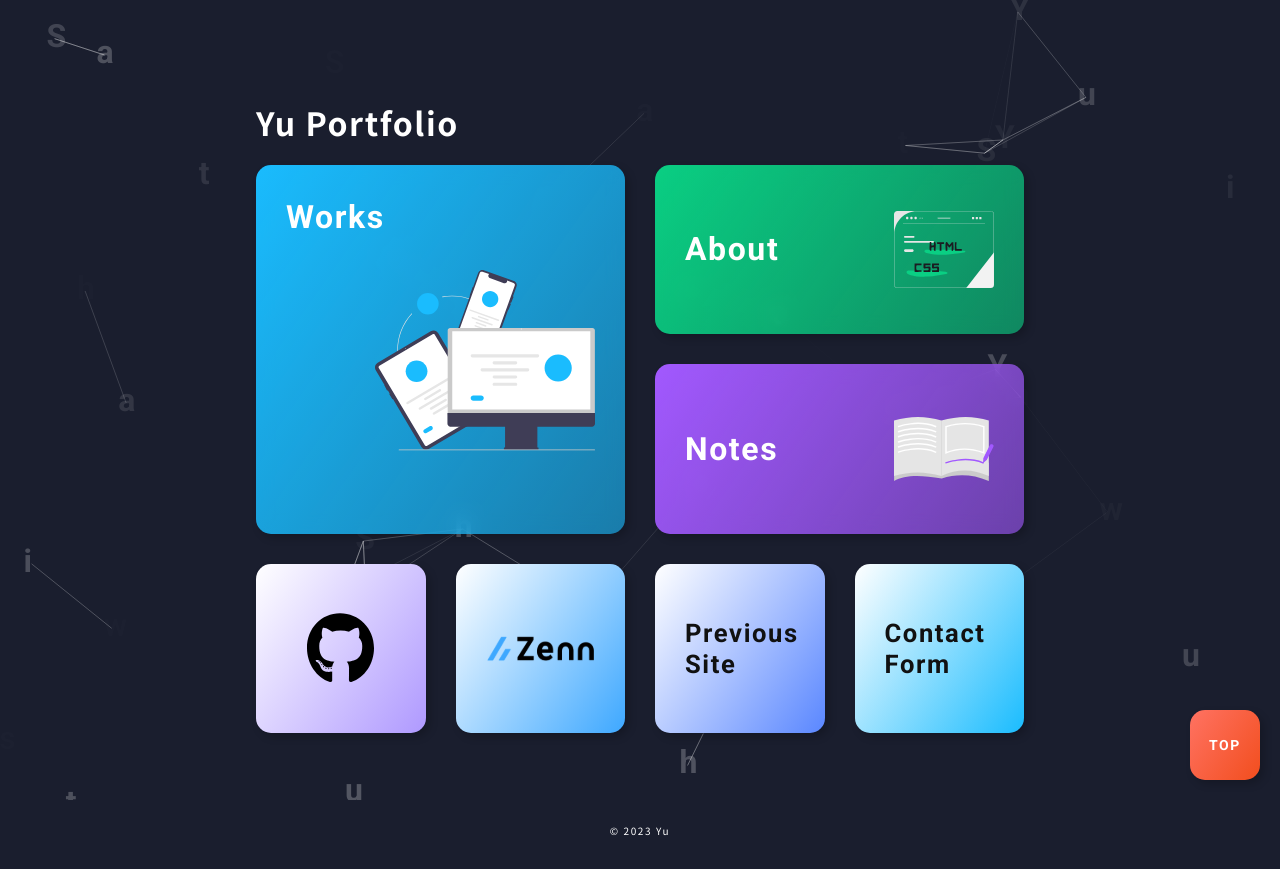
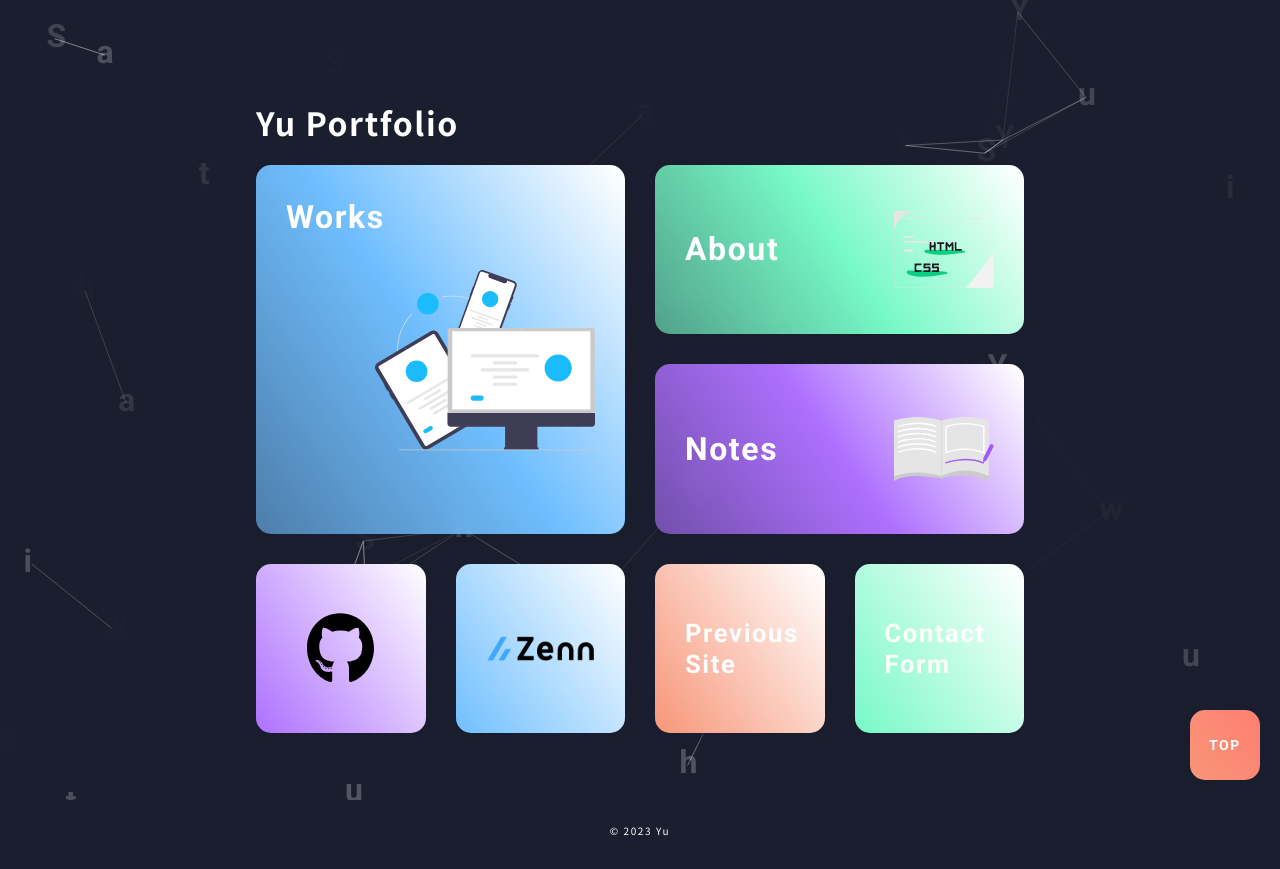
Before and after one commit to yuyuyusan/re-portfolio, a Next.js app: page / in a window 1280 px wide. Built offline with nearby package versions, Linux system fonts and the light colour scheme.

Commit message:
[update] modal アクセシビリティ対応

```diff
--- a/src/app/_components/ExperienceList/index.tsx
+++ b/src/app/_components/ExperienceList/index.tsx
@@ -8,10 +8,17 @@ type CareerFlow = {
 
 const career: CareerFlow[] = [
   {
+    title: '無償インターンでPHPを学習',
+    period: '2016/7 - 2016/8 短期インターン',
+    description: [
+      '知識が0の状態で飛び込み環境構築などから始まりましたが、不採用で挫折。',
+    ],
+  },
+  {
     title: '職業訓練校 PC・スマホサイト デザイン科 入校',
     period: '2020/4 - 2020/9',
     description: [
-      'HTML/CSS/jQueryとデザインツールのPhotoshop/XDを用いたWebサイト制作の基礎を学習をしました。',
+      '再チャレンジを決意し、3ヶ月ほど自己学習をした後、入校。HTML/CSS/jQueryとデザインツールのPhotoshop/XDを用いたWebサイト制作の基礎を学習をしました。',
     ],
   },
   {
@@ -26,8 +33,8 @@ const career: CareerFlow[] = [
     period: '2021/4 - 現在',
     description: [
       'HTML/CSS/JavaScript/PHPを使用したコーディングをメインに行っています。完全分業ですが、レスポンシブのモックアップがないため、UI/UXの提案など、デザイナー業務も担当することもあります。',
-      'ローコードCMS（WPのブロックテーマ作成のようなCMS）のWebサイト制作が主な業務になります。その他、WordPress、LP制作になります。',
-      'FTP廃止、Git導入、Figma導入、タスク管理ツールの導入、知識の共有、制作ルール策定など制作業務改善を行っています。',
+      'ローコードCMS（WPのブロックテーマのようなCMS）のWebサイト制作が主な業務になります。その他、WordPress、LP制作になります。',
+      'FTP廃止、Git Figma タスク管理ツールの導入、知識の共有、制作プランの提案、制作ルール策定など制作業務の効率化、改善を行っています。',
     ],
   },
 ];
--- a/src/app/_components/Header/index.module.scss
+++ b/src/app/_components/Header/index.module.scss
@@ -25,7 +25,7 @@
     place-content: center;
     transition: 0.3s;
     color: map-get($colors, white01);
-    background: linear-gradient(125deg, map-get($colors, orange02), map-get($colors, orange01));
+    background: linear-gradient(-125deg, map-get($colors, orange02), map-get($colors, orange01));
     &:hover {
       @include hoverScale;
     }
--- a/src/app/about/page.tsx
+++ b/src/app/about/page.tsx
@@ -60,7 +60,6 @@ export default function About() {
               </dd>
             </div> */}
           </dl>
-          <Wakatime />
         </div>
         <div className={styles.skills}>
           <Skills />
--- a/src/app/page.module.scss
+++ b/src/app/page.module.scss
@@ -76,7 +76,8 @@
   }
   .link {
     background: linear-gradient(
-      125deg,
+      -125deg,
+      map-get($colors, white01) 1%,
       map-get($colors, navy01),
       map-get($colors, navy01-transparent)
     );
@@ -88,7 +89,8 @@
     display: flex;
     align-items: center;
     background: linear-gradient(
-      125deg,
+      -125deg,
+      map-get($colors, white01) 1%,
       map-get($colors, green01),
       map-get($colors, green01-transparent)
     );
@@ -103,7 +105,8 @@
     display: flex;
     align-items: center;
     background: linear-gradient(
-      125deg,
+      -125deg,
+      map-get($colors, white01) 1%,
       map-get($colors, purple01),
       map-get($colors, purple01-transparent)
     );
@@ -154,22 +157,38 @@
 }
 .gridBottom__github {
   .link {
-    background: linear-gradient(125deg, #fff, #af99ff);
+    background: linear-gradient(
+      -125deg,
+      map-get($colors, white01),
+      map-get($colors, purple01)
+    );
   }
 }
 .gridBottom__zenn {
   .link {
-    background: linear-gradient(125deg, #fff, #3ea8ff);
+    background: linear-gradient(
+      -125deg,
+      map-get($colors, white01),
+      map-get($colors, navy01)
+    );
+  }
+}
+.gridBottom__prev {
+  .link {
+    background: linear-gradient(
+      -125deg,
+      map-get($colors, white01)1%,
+      map-get($colors, orange01)
+    );
   }
 }
 .gridBottom__contact {
   .link {
-    background: linear-gradient(125deg, map-get($colors, white01) ,map-get($colors, navy01));
-  }
-}
-.gridBottom__prev {
-  .link {
-    background: linear-gradient(125deg, #fff, #5a87ff);
+    background: linear-gradient(
+      -125deg,
+      map-get($colors, white01)1%,
+      map-get($colors, green01)
+    );
   }
 }
 // title
@@ -178,7 +197,6 @@
   font-weight: bold;
   font-size: clamp(1.4rem, 0.679rem + 1.37vw, 1.6rem);
   line-height: 1.2;
-  color: map-get($colors, black01);
 }
 
 // icon
--- a/src/app/styles/variables.scss
+++ b/src/app/styles/variables.scss
@@ -16,7 +16,7 @@ $f-roboto: 'Roboto', sans-serif;
 // UI
 // -----
 $ui-radius: 15px;
-$ui-shadow: 4px 4px 8px rgba(0, 0, 0, 0.2);
+$ui-shadow: 4px 4px 8px rgba(0, 0, 0, 0.6);
 // -----
 // Viewport Size
 // -----
@@ -26,29 +26,29 @@ $vp-tab: 768px;
 $vp-sp: 560px;
 
 $colors: (
-  black01: #111,
-  black02: #1a1e2e,
-  black02-transparent: rgba(26, 30, 46, 0.2),
-  gray01: #f4f4f4,
-  gray02: #c6c2c2,
-  gray01-transparent: rgba(210, 210, 210, 0.5),
-  lightGray01: #f1f5f9,
-  lightGray02: #cecece,
+  black01: hsla(0, 0%, 7%, 1),
+  black02: hsla(228, 28%, 14%, 1),
+  black02-transparent: hsla(228, 28%, 14%, 0.6),
+  gray01: hsla(0, 0%, 96%, 1),
+  gray02: rgb(211, 211, 211),
+  gray01-transparent: hsla(0, 0%, 96%, 0.6),
+  lightGray01: hsla(210, 40%, 96%, 1),
+  lightGray02: hsla(0, 0%, 81%, 1),
   white01: #fff,
-  green01: #0acf83,
-  green01-transparent: rgba(10, 207, 131, 0.6),
-  purple01:#A259FF,
-  purple01-transparent: rgba(162, 89, 255, 0.6),
-  navy01: #1abcfe,
-  navy01-transparent: rgba(26, 188, 254, 0.6),
-  navy02: #2b3047,
-  orange01: #f24e1e,
-  orange02: #ff7262,
+  green01: hsla(157, 91%, 72%, 1),
+  green01-transparent: hsla(157, 91%, 72%, 0.6),
+  purple01: hsla(266, 100%, 72%, 1),
+  purple01-transparent: hsla(266, 100%, 72%, .6),
+  navy01: hsla(207, 100%, 72%),
+  navy01-transparent: hsla(207, 100%, 72%, 0.6),
+  navy02: hsla(229, 25%, 22%, 1),
+  orange01: hsla(14, 89%, 72%, 1),
+  orange02: hsla(6, 100%, 72%, 1),
 );
 
 $ui: (
   radius: 15px,
-  shadow: 4px 4px 8px rgba(0, 0, 0, 0.2),
+  shadow: 4px 4px 8px map-get($colors, black02-transparent),
 );
 
 $breakpoint: (
```
Also changed, not shown: src/app/_components/ModalComp/index.module.scss (+12 -1 lines), src/app/_components/Skills/index.tsx (+35 -15 lines).
